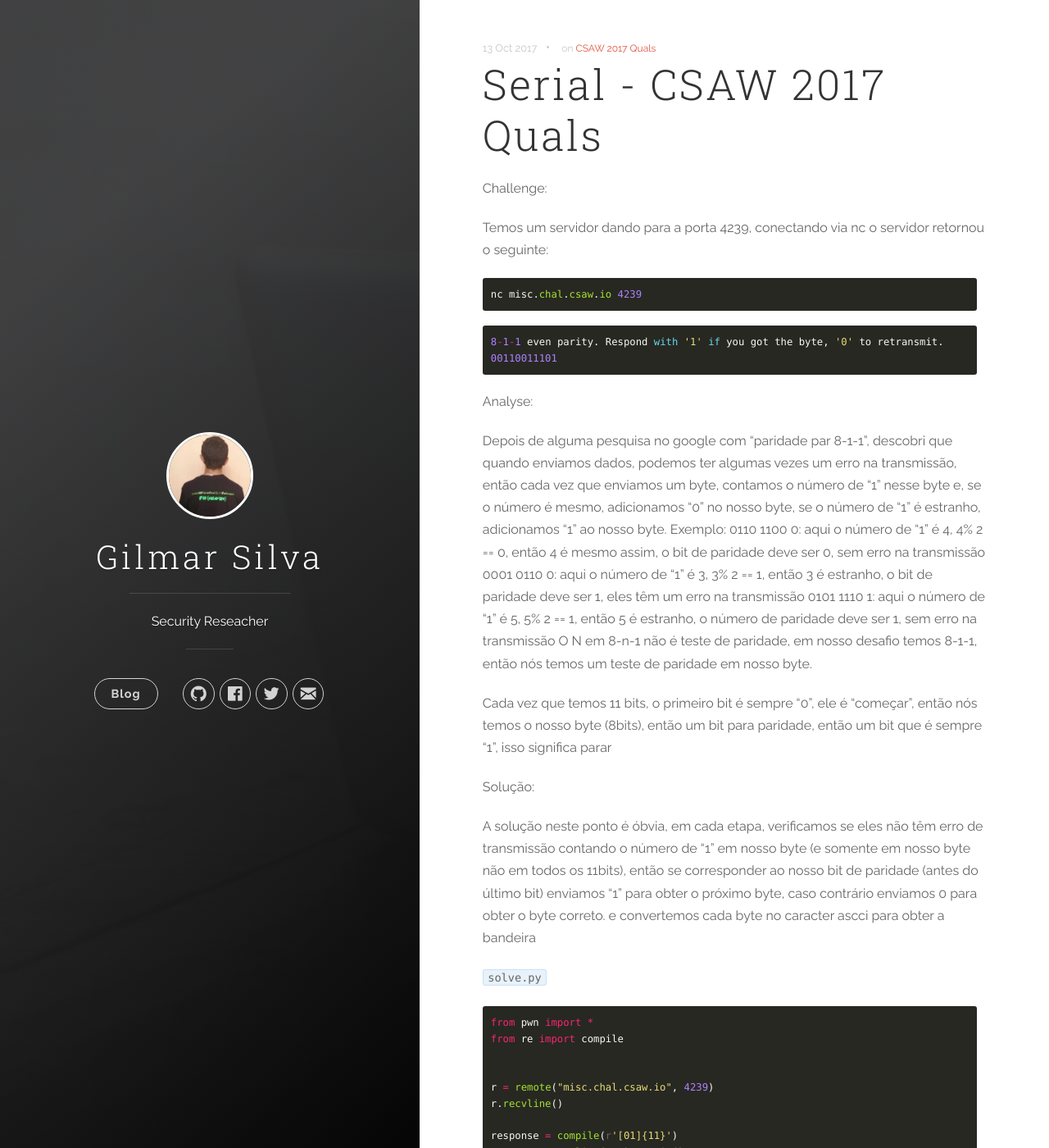
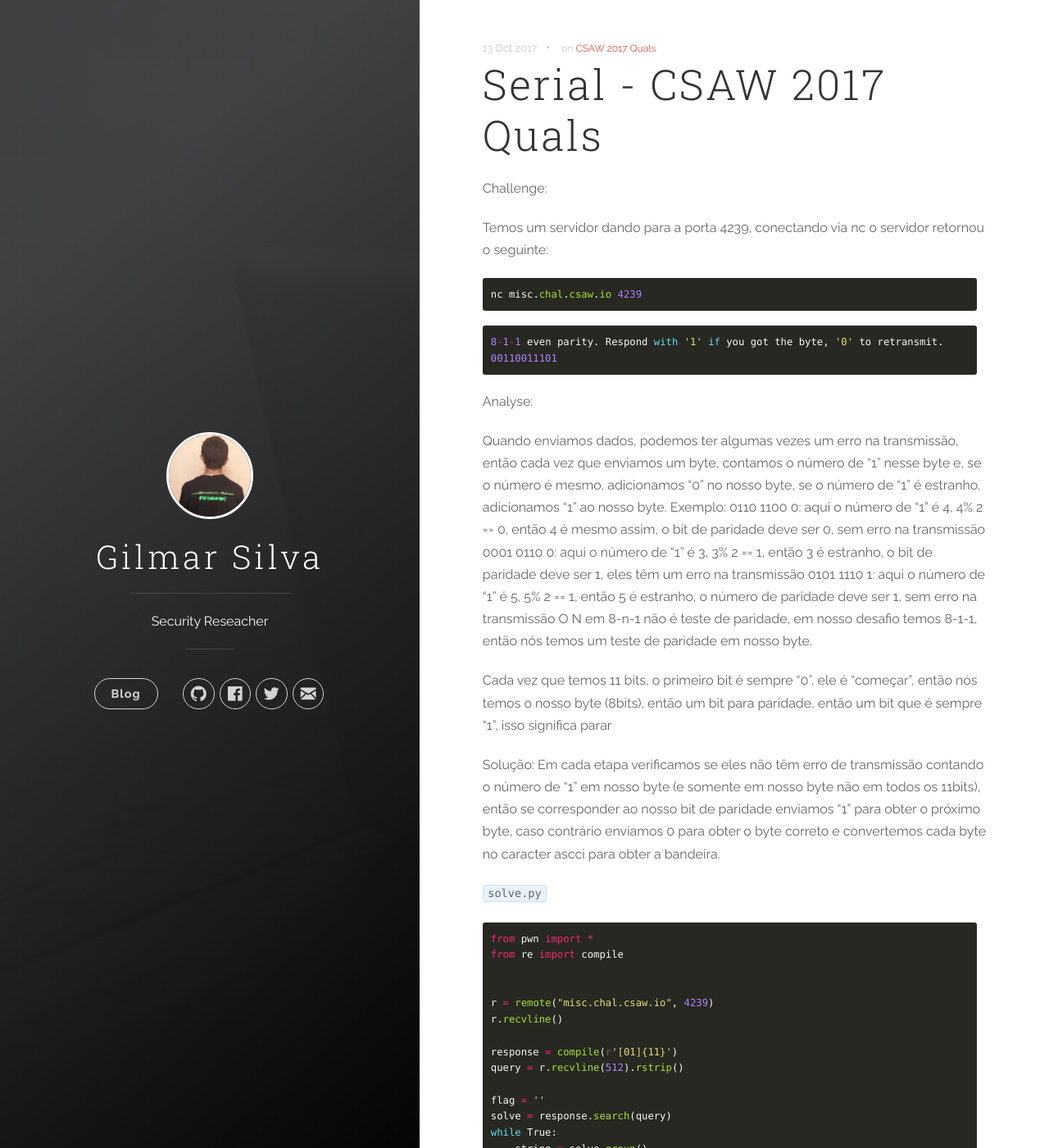
Before and after one commit to k13w/heavenh.github.io, a Jekyll site: the page built from _posts/2017-10-13-serial-csaw-2017-quals.md, in a window 1280 px wide and 1400 px high. Shown: the whole window at 82% size. Built offline with Jekyll 4.4.1, drawn with Linux system fonts in a browser that asks for light colours; nearby versions of some CDN libraries; some of the changed text lies outside the part shown.

Commit message:
:hammer:
:hammer:

````diff
--- a/_posts/2017-10-13-serial-csaw-2017-quals.md
+++ b/_posts/2017-10-13-serial-csaw-2017-quals.md
@@ -17,7 +17,7 @@
 
 Analyse:
 
-Depois de alguma pesquisa no google com "paridade par 8-1-1", descobri  que quando enviamos dados, podemos ter algumas vezes um erro na transmissão, então cada vez que enviamos um byte, contamos o número de "1" nesse byte e, se o número é mesmo, adicionamos "0" no nosso byte, se o número de "1" é estranho, adicionamos "1" ao nosso byte.
+Quando enviamos dados, podemos ter algumas vezes um erro na transmissão, então cada vez que enviamos um byte, contamos o número de "1" nesse byte e, se o número é mesmo, adicionamos "0" no nosso byte, se o número de "1" é estranho, adicionamos "1" ao nosso byte.
 Exemplo:
 0110 1100 0: aqui o número de "1" é 4, 4% 2 == 0, então 4 é mesmo assim, o bit de paridade deve ser 0, sem erro na transmissão
 0001 0110 0: aqui o número de "1" é 3, 3% 2 == 1, então 3 é estranho, o bit de paridade deve ser 1, eles têm um erro na transmissão
@@ -27,9 +27,7 @@
 Cada vez que temos 11 bits, o primeiro bit é sempre "0", ele é "começar", então nós temos o nosso byte (8bits), então um bit para paridade, então um bit que é sempre "1", isso significa parar
 
 Solução:
-
-A solução neste ponto é óbvia, em cada etapa, verificamos se eles não têm erro de transmissão contando o número de "1" em nosso byte (e somente em nosso byte não em todos os 11bits), então se corresponder ao nosso bit de paridade (antes do último bit) enviamos "1" para obter o próximo byte, caso contrário enviamos 0 para obter o byte correto.
-e convertemos cada byte no caracter ascci para obter a bandeira
+Em cada etapa verificamos se eles não têm erro de transmissão contando o número de "1" em nosso byte (e somente em nosso byte não em todos os 11bits), então se corresponder ao nosso bit de paridade enviamos "1" para obter o próximo byte, caso contrário enviamos 0 para obter o byte correto e convertemos cada byte no caracter ascci para obter a bandeira.
 
 `solve.py`
 ``` python
````
Also changed, not shown: other parts of _posts/2017-10-13-serial-csaw-2017-quals.md (+1 -1 lines).
